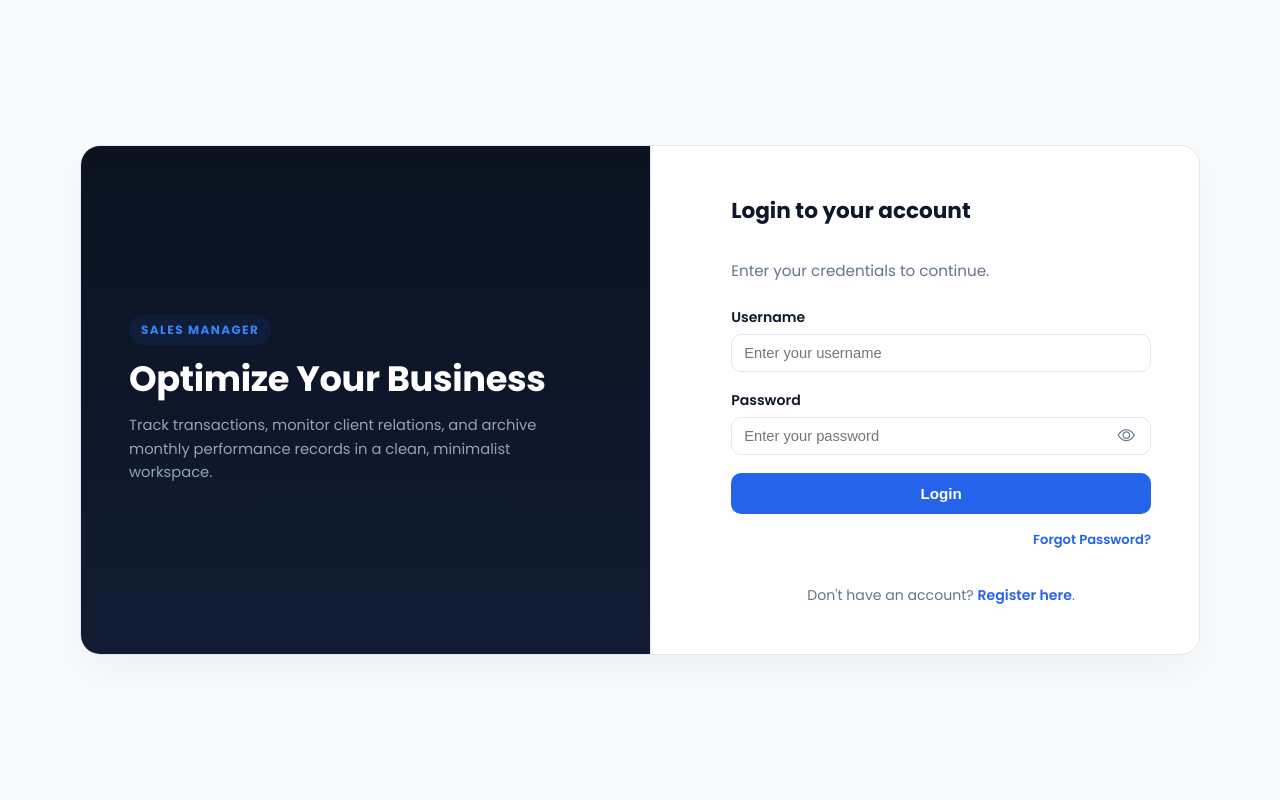
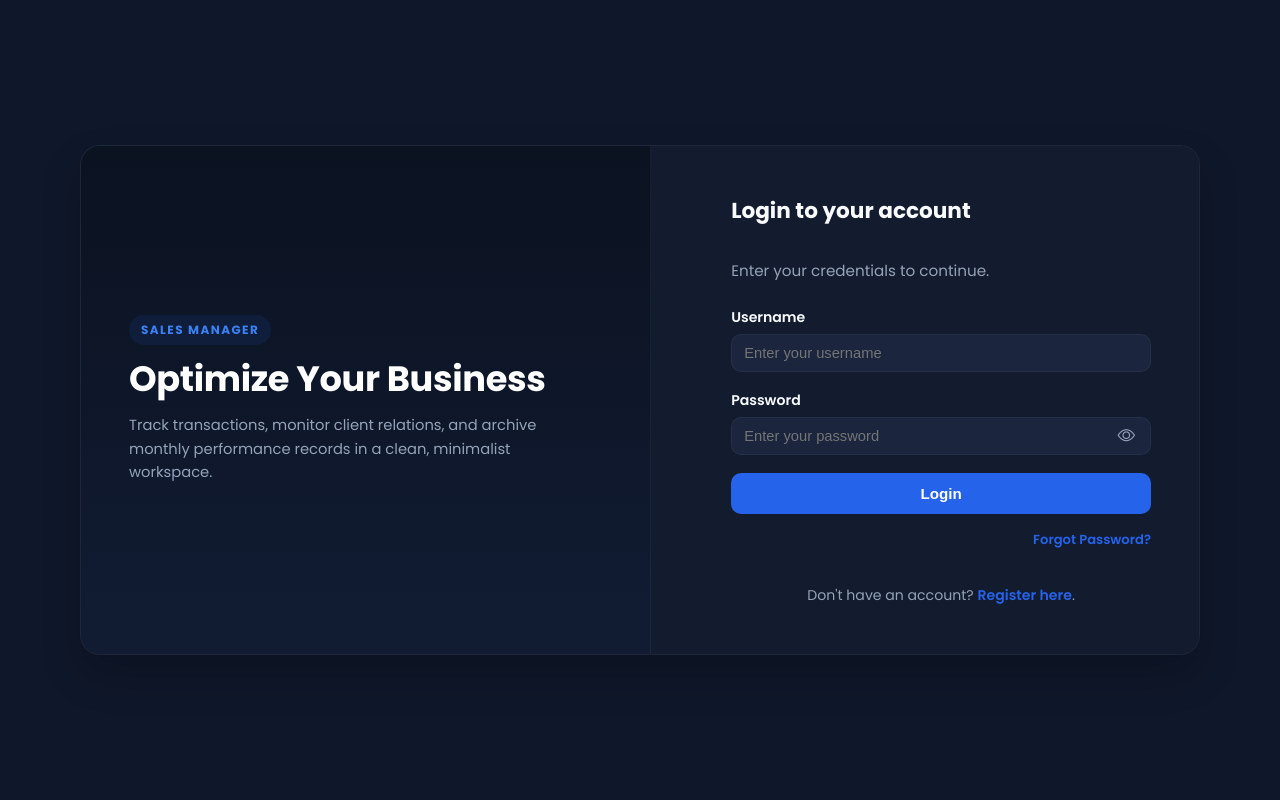
Before and after one commit to wyuejinx/Sales-Manager, a Flask app: page / in a window 1280 px wide. Run offline with Flask 3, Linux system fonts and the light colour scheme.

Commit message:
Add files via upload

```diff
--- a/api/templates/auth/login.html
+++ b/api/templates/auth/login.html
@@ -8,10 +8,10 @@
     <link href="https://cdn.jsdelivr.net/npm/bootstrap-icons@1.13.1/font/bootstrap-icons.min.css" rel="stylesheet">
     <link rel="stylesheet" href="{{ url_for('static', filename='css/style.css') }}">
 </head>
-<body class="auth-page">
+<body class="auth-page dark-theme">
 <script>
-    if (localStorage.getItem('salesManagerTheme') === 'dark') {
-        document.body.classList.add('dark-theme');
+    if (localStorage.getItem('salesManagerTheme') === 'light') {
+        document.body.classList.remove('dark-theme');
     }
 </script>
 
--- a/app.py
+++ b/app.py
@@ -1,4 +1,4 @@
-from flask import Flask, render_template, request, redirect, url_for, session, jsonify
+from flask import Flask, render_template, request, redirect, url_for, session, jsonify, send_from_directory
 from werkzeug.security import generate_password_hash, check_password_hash
 import calendar
 import os
@@ -84,6 +84,22 @@ def handle_500_exception(e):
         <pre style="background: #1e293b; padding: 20px; border-radius: 8px; overflow-x: auto; color: #38bdf8;">{traceback.format_exc()}</pre>
     </div>
     """, 500
+
+@app.route('/static/<path:filename>')
+def serve_static_file(filename):
+    for folder in [
+        os.path.join(BASE_DIR, 'static'),
+        os.path.join(BASE_DIR, 'api', 'static'),
+        os.path.join(os.path.dirname(BASE_DIR), 'static'),
+        os.path.join(os.path.dirname(BASE_DIR), 'api', 'static'),
+        '/var/task/static',
+        '/var/task/api/static',
+        '/var/task/SalesManager/static'
+    ]:
+        file_path = os.path.join(folder, filename)
+        if os.path.exists(file_path):
+            return send_from_directory(folder, filename)
+    return "Not Found", 404
 
 BASE_DIR = os.path.abspath(os.path.dirname(__file__))
 
--- a/templates/auth/login.html
+++ b/templates/auth/login.html
@@ -8,10 +8,10 @@
     <link href="https://cdn.jsdelivr.net/npm/bootstrap-icons@1.13.1/font/bootstrap-icons.min.css" rel="stylesheet">
     <link rel="stylesheet" href="{{ url_for('static', filename='css/style.css') }}">
 </head>
-<body class="auth-page">
+<body class="auth-page dark-theme">
 <script>
-    if (localStorage.getItem('salesManagerTheme') === 'dark') {
-        document.body.classList.add('dark-theme');
+    if (localStorage.getItem('salesManagerTheme') === 'light') {
+        document.body.classList.remove('dark-theme');
     }
 </script>
 
```
